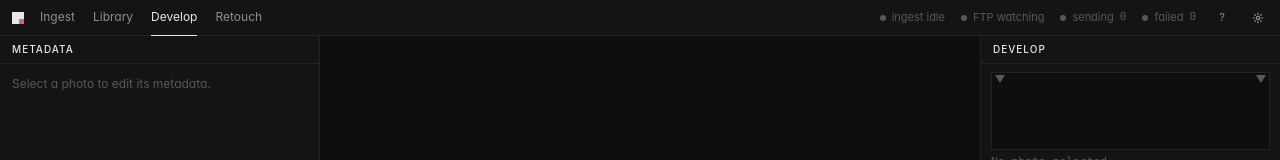
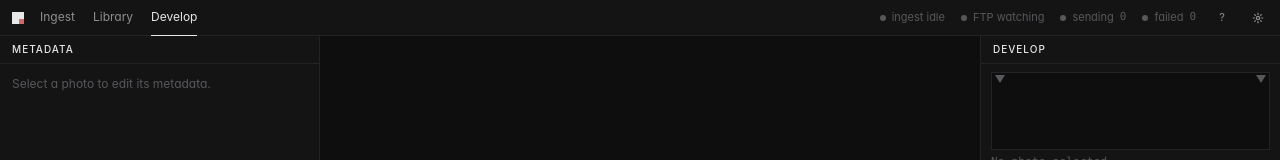
Before and after one commit to filipkauffeldt/editing-experiment, a React (Vite) app in the folder apps/desktop/: page / in a window 1280 px wide. Shown: the top 160 px of the page. Built offline with nearby package versions, Linux system fonts and the light colour scheme; a web font is replaced by a local one.

Commit message:
Remove the Retouch top bar tab

```diff
--- a/apps/desktop/src/renderer/components/TopBar.tsx
+++ b/apps/desktop/src/renderer/components/TopBar.tsx
@@ -14,13 +14,10 @@ interface Backend {
   roundTripMs: number;
 }
 
-type Tab = AppModule | 'retouch';
-
-const TABS: { id: Tab; label: string; hint: string }[] = [
+const TABS: { id: AppModule; label: string; hint: string }[] = [
   { id: 'ingest', label: 'Ingest', hint: 'Ingest sources and progress' },
   { id: 'library', label: 'Library', hint: 'Library grid (G)' },
   { id: 'develop', label: 'Develop', hint: 'Develop (D)' },
-  { id: 'retouch', label: 'Retouch', hint: 'Retouch (R)' },
 ];
 
 /** Top bar: app mark, module switch and right-aligned status dots. */
@@ -58,12 +55,11 @@ export function TopBar({ className, loadError }: { className?: string; loadError
   const filesDone = running.reduce((sum, { run }) => sum + run.filesDone, 0);
   const filesTotal = running.reduce((sum, { run }) => sum + run.filesTotal, 0);
   const failed = summary.failed + runs.filter(({ run }) => run.state === 'failed').length;
-  const active: Tab = state.retouch ? 'retouch' : state.module;
+  const active: AppModule = state.retouch ? 'develop' : state.module;
 
-  const choose = (tab: Tab): void => {
-    if (tab === 'retouch') store.openRetouchModule();
+  const choose = (tab: AppModule): void => {
     // Retouch is Develop with a session open, so the Develop tab is also the way out of it.
-    else if (tab === 'develop' && state.retouch) void store.requestExitRetouch();
+    if (tab === 'develop' && state.retouch) void store.requestExitRetouch();
     else store.setModule(tab);
   };
 
--- a/apps/desktop/src/renderer/store.ts
+++ b/apps/desktop/src/renderer/store.ts
@@ -1289,12 +1289,6 @@ export class AppStore {
       const first = this.getVisiblePhotos()[0];
       if (first) this.select(first.id);
     }
-  };
-
-  /** Retouch module: Develop with the retouch session open on the selected photo. */
-  readonly openRetouchModule = (): void => {
-    this.setModule('develop');
-    if (!this.state.retouch) this.toggleRetouch();
   };
 
   // ------------------------------------------------------------------ library
```
Also changed, not shown: 3 other files (tests, documents, lock files or other folders).
